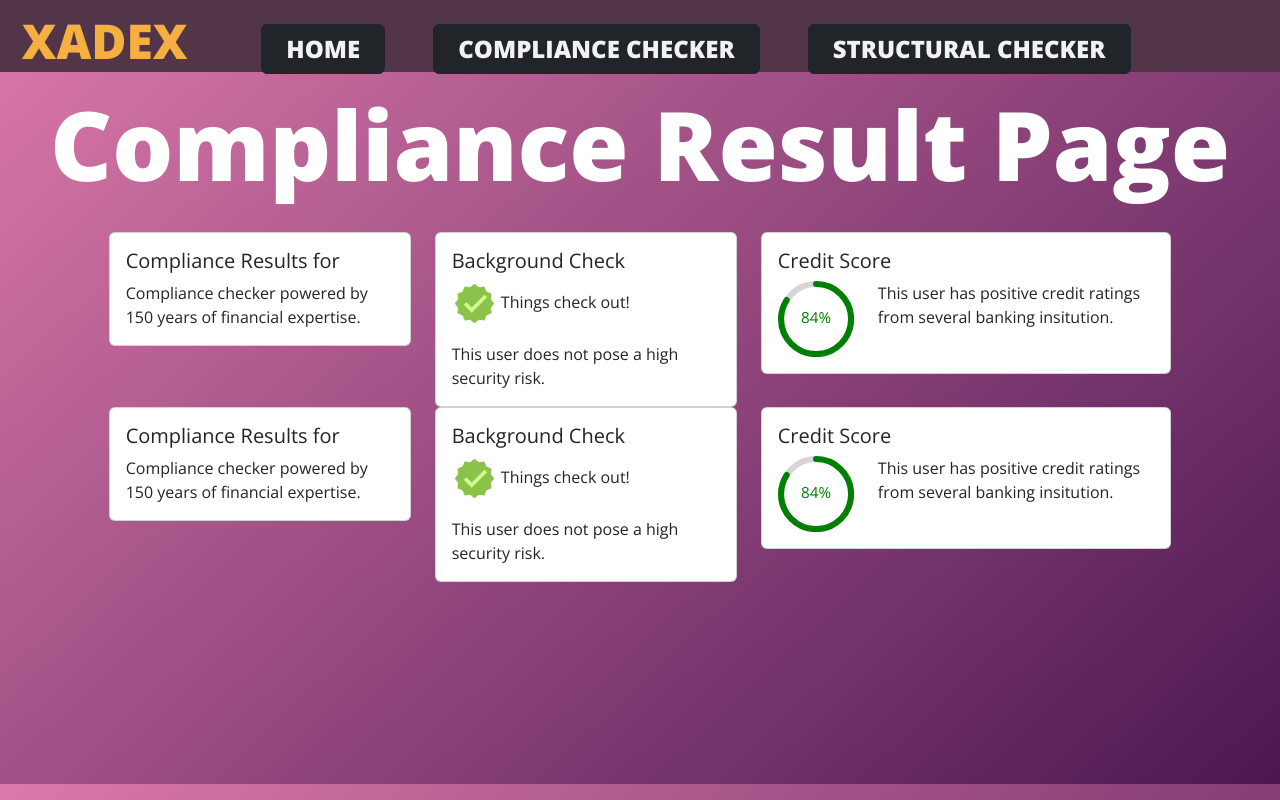
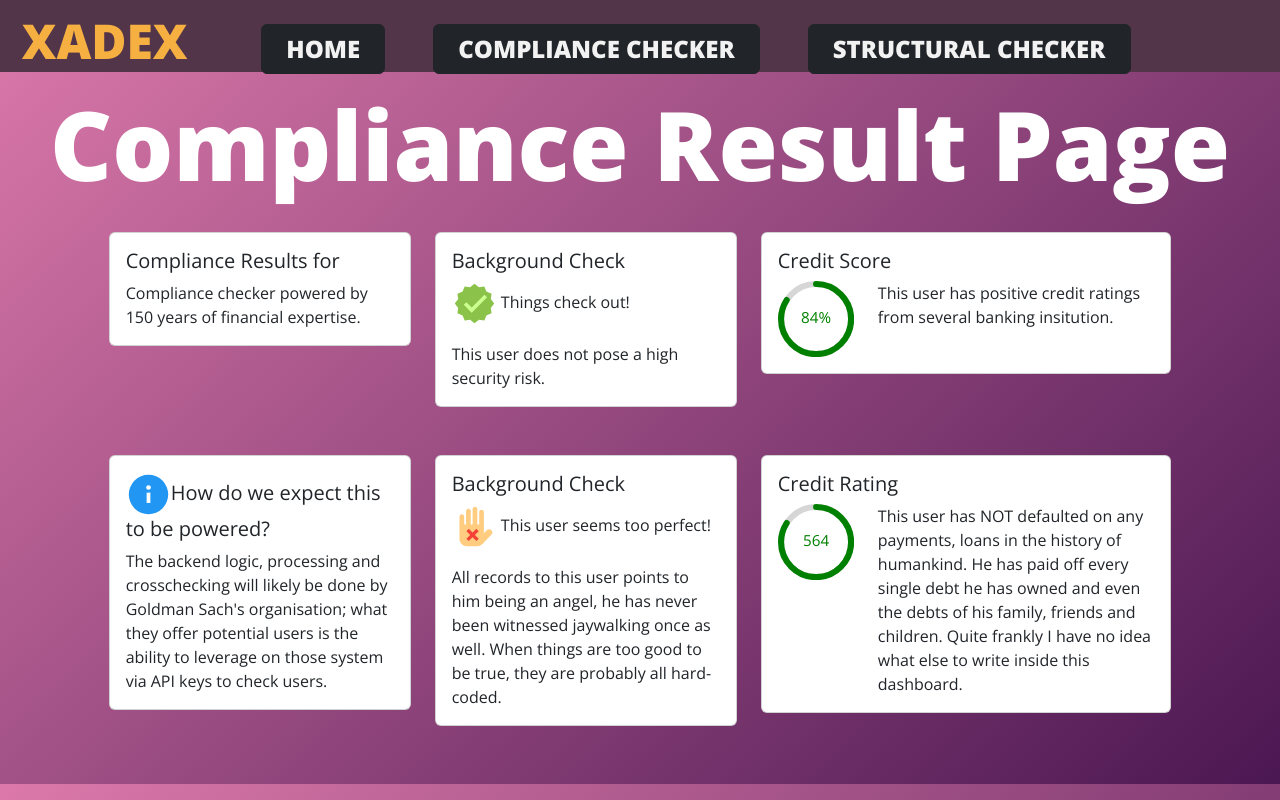
Before and after one commit to peek00/ellipsisTechHack2022, a React (Create React App) app in the folder projectcompliance/: page /complianceresult in a window 1280 px wide. Built offline with nearby package versions, Linux system fonts and the light colour scheme.

Commit message:
Compliance dashboard done

```diff
--- a/projectcompliance/src/component/ComplianceDashboard.jsx
+++ b/projectcompliance/src/component/ComplianceDashboard.jsx
@@ -1,18 +1,19 @@
 //Bootstrap
 import { Row, Col } from "react-bootstrap";
 import Card from "react-bootstrap/Card";
-import {FcApproval, FcHighPriority, FcInfo} from "react-icons/fc";
+import {FcApproval, FcDisclaimer, FcHighPriority, FcInfo} from "react-icons/fc";
 import Alert from 'react-bootstrap/Alert';
-import { buildStyles, CircularProgressbar } from 'react-circular-progressbar';
+import { buildStyles, CircularProgressbar,  } from 'react-circular-progressbar';
 import 'react-circular-progressbar/dist/styles.css';
 
 function ComplianceDashboard(props) {
 
     const percentage = 84;
+    const percentage2 = 564;
 
     return (
         <div>
-        <Row className="justify-content-center">
+        <Row className="justify-content-center mb-5">
             <Col lg={3}>
                 <Card>
                     <Card.Body>
@@ -53,9 +54,9 @@ function ComplianceDashboard(props) {
                 <Col lg={3}>
                     <Card>
                         <Card.Body>
-                            <Card.Title>Compliance Results for</Card.Title>
+                            <Card.Title><FcInfo size={45}/>How do we expect this to be powered?</Card.Title>
                             <h1>{props.props}</h1>
-                            <Card.Text>Compliance checker powered by 150 years of financial expertise.</Card.Text>
+                            <Card.Text>The backend logic, processing and crosschecking will likely be done by Goldman Sach's organisation; what they offer potential users is the ability to leverage on those system via API keys to check users.</Card.Text>
                         </Card.Body>
                     </Card>
                 </Col>
@@ -63,22 +64,23 @@ function ComplianceDashboard(props) {
                     <Card>
                         <Card.Body>
                             <Card.Title>Background Check</Card.Title>
-                            <Card.Text><FcApproval size={45}/> Things check out!</Card.Text>
-                            <Card.Text>This user does not pose a high security risk.</Card.Text>
+                            <Card.Text><FcDisclaimer size={45}/> This user seems too perfect!</Card.Text>
+                            <Card.Text>All records to this user points to him being an angel, he has never been witnessed jaywalking once as well. When things are too good to be true, they are probably all hard-coded.</Card.Text>
                         </Card.Body>
                     </Card>
                 </Col>
                 <Col lg={4}>
                     <Card>
                         <Card.Body>
-                            <Card.Title>Credit Score</Card.Title>
+                            <Card.Title>Credit Rating</Card.Title>
                             <Row>
                                 <Col lg={3}>
                                     <div className="justify-content-center" style={{width:"100%",  height:"100%"}}>
-                                    <CircularProgressbar value={percentage} text={`${percentage}%`} styles={buildStyles({ pathColor:"green", textColor:"green"})} />
+                                    <CircularProgressbar value={percentage} text={`${percentage2}`} styles={buildStyles({ pathColor:"green", textColor:"green"})} />
                                     </div>
                                 </Col>
-                                <Col lg={9}>This user has positive credit ratings from several banking insitution.</Col>
+                                <Col lg={9}>This user has NOT defaulted on any payments, loans in the history of humankind. He has paid off every single debt he has owned and even the debts of his family, friends and children.
+                                Quite frankly I have no idea what else to write inside this dashboard.</Col>
 
                             </Row>
 
```
